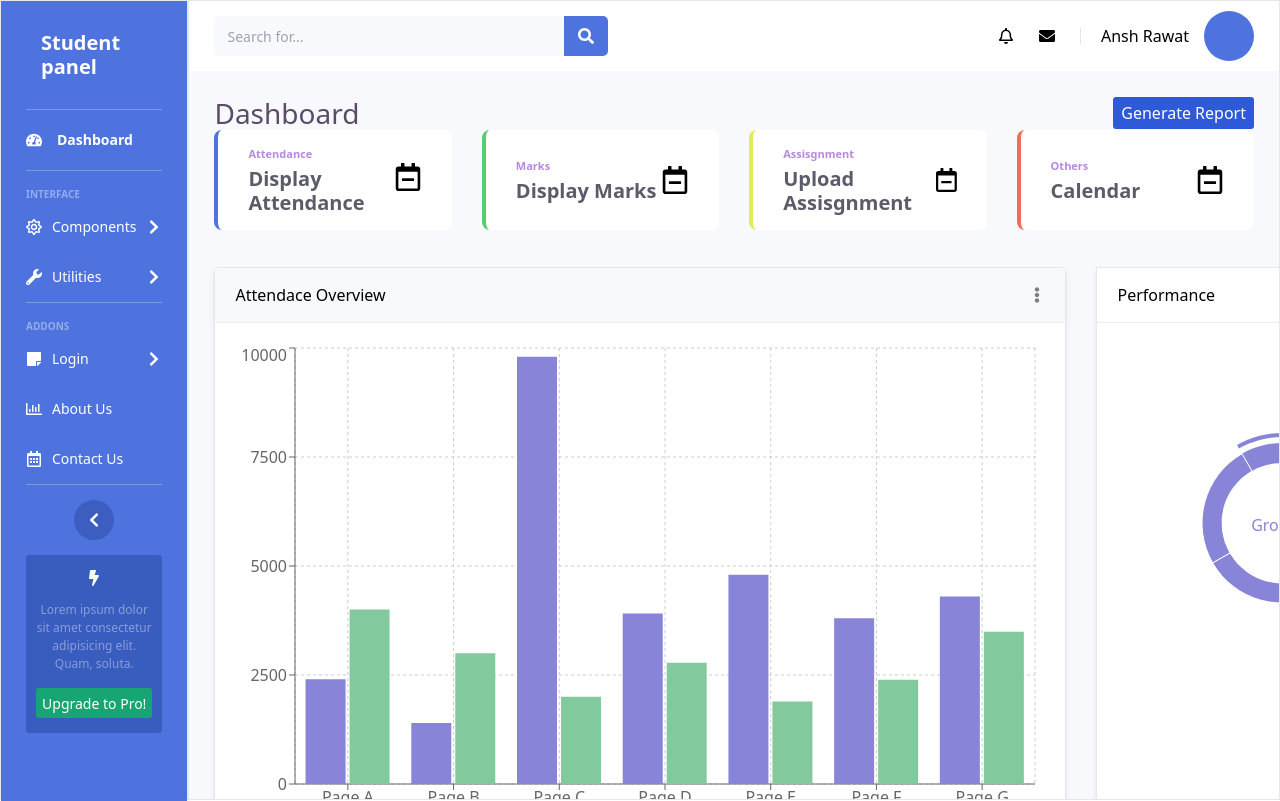
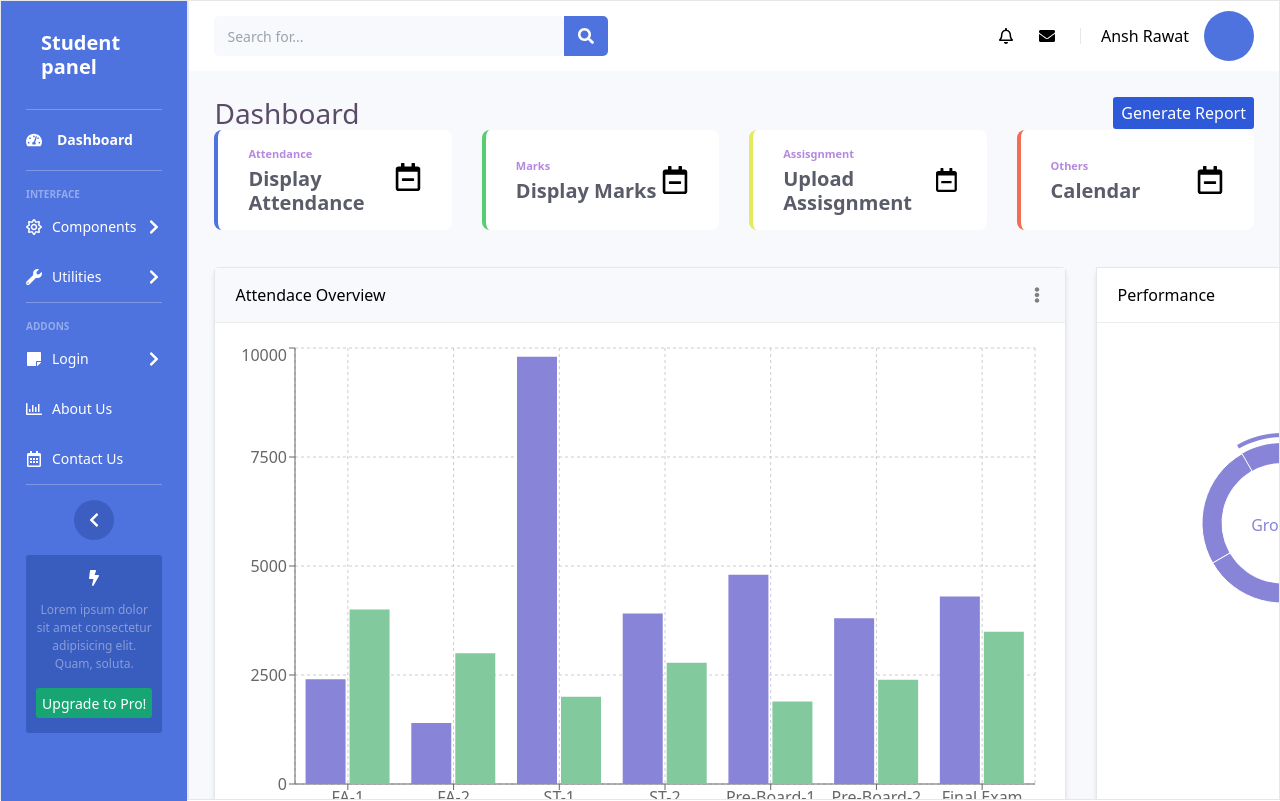
Before and after one commit to Aaryan87/Tailwind-College-Management, a React (Vite) app: page /student-dashboard in a window 1280 px wide. Built offline with nearby package versions, Linux system fonts and the light colour scheme.

Commit message:
Minor Changes

```diff
--- a/src/Dash-Board/Main.jsx
+++ b/src/Dash-Board/Main.jsx
@@ -3,6 +3,7 @@ import PieComponent from "./PieComponent"
 import Graph_2 from "./Graph-2"
 import { Progress } from "antd"
 import { Link } from "react-router-dom"
+import error from '../assets/error.png'
 
 
 const Main = () => {
@@ -124,7 +125,18 @@ const Main = () => {
           </div>
         </div>
 
-        <div className='basis-[45%] border'></div>
+        <div className='basis-[45%] border'>
+        <div className='bg-[#F8F9FC] flex items-center justify-between py-[15px] px-[20px] border-b-[1px] border-[#EDEDED]'>
+                <h2 className='text-[#4e73df] text-[16px] leading-[19px] font-bold'> Resources</h2>
+                <FaEllipsisV color="gray" className='cursor-pointer' />
+            </div>
+            <div className='pl-[35px] flex items-center justify-center h-[100%]'>
+                <div>
+                    <img src={error} alt="" className='transform scale-[135%]' />
+                    <p className='mt-[15px] text-semibold text-gray-500'>No data available</p>
+                </div>
+            </div>
+        </div>
 
       </div>
 
--- a/src/Student-Dash-Board/Student_Graph.jsx
+++ b/src/Student-Dash-Board/Student_Graph.jsx
@@ -3,43 +3,43 @@ import { BarChart, Bar, Rectangle, XAxis, YAxis, CartesianGrid, Tooltip, Legend
 
 const data = [
   {
-    name: 'Page A',
+    name: 'FA-1',
     uv: 4000,
     pv: 2400,
     amt: 2400,
   },
   {
-    name: 'Page B',
+    name: 'FA-2',
     uv: 3000,
     pv: 1398,
     amt: 2210,
   },
   {
-    name: 'Page C',
+    name: 'ST-1',
     uv: 2000,
     pv: 9800,
     amt: 2290,
   },
   {
-    name: 'Page D',
+    name: 'ST-2',
     uv: 2780,
     pv: 3908,
     amt: 2000,
   },
   {
-    name: 'Page E',
+    name: 'Pre-Board-1',
     uv: 1890,
     pv: 4800,
     amt: 2181,
   },
   {
-    name: 'Page F',
+    name: 'Pre-Board-2',
     uv: 2390,
     pv: 3800,
     amt: 2500,
   },
   {
-    name: 'Page G',
+    name: 'Final Exam',
     uv: 3490,
     pv: 4300,
     amt: 2100,
--- a/src/Student-Dash-Board/Student_Main.jsx
+++ b/src/Student-Dash-Board/Student_Main.jsx
@@ -3,6 +3,7 @@ import { Progress } from "antd"
 import { Link } from "react-router-dom"
 import Student_Graph from "./Student_Graph"
 import Student_PieComp from "./Student_PieComp"
+import error from '../assets/error.png'
 
 
 const Student_Main = () => {
@@ -126,7 +127,18 @@ const Student_Main = () => {
           </div>
         </div>
 
-        <div className='basis-[45%] border'></div>
+        <div className='basis-[45%] border'>
+            <div className='bg-[#F8F9FC] flex items-center justify-between py-[15px] px-[20px] border-b-[1px] border-[#EDEDED]'>
+                <h2 className='text-[#4e73df] text-[16px] leading-[19px] font-bold'> Resources</h2>
+                <FaEllipsisV color="gray" className='cursor-pointer' />
+            </div>
+            <div className='pl-[35px] flex items-center justify-center h-[100%]'>
+                <div>
+                    <img src={error} alt="" className='transform scale-[135%]' />
+                    <p className='mt-[15px] text-semibold text-gray-500'>No data available</p>
+                </div>
+            </div>
+        </div>
 
       </div>
 
```
Also changed, not shown: src/assets/cover_photo.jpg (deleted), src/assets/error.png (added).
